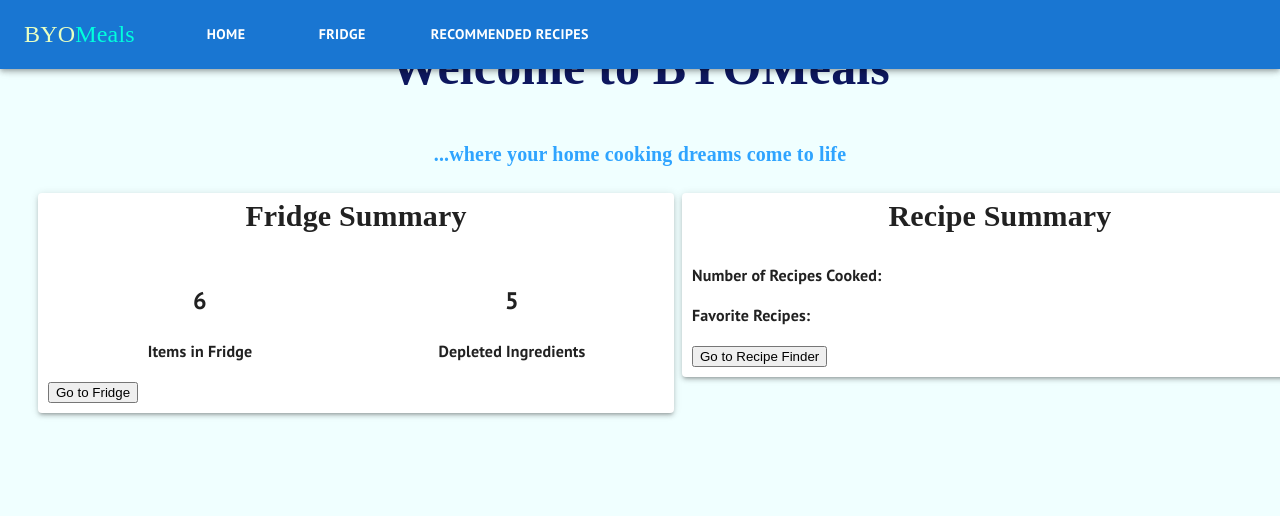
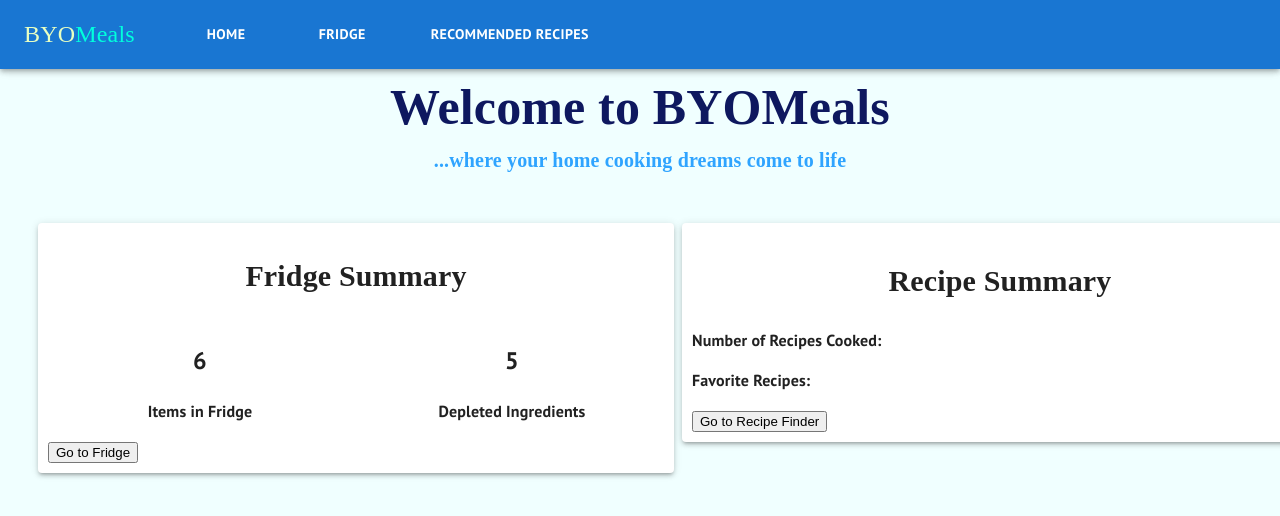
Before and after one commit to ybuchi/byomeals, a React (Create React App) app: page / in a window 1280 px wide. Shown: the top 516 px of the page. Built offline with nearby package versions, Linux system fonts and the light colour scheme; data requests are answered from the project's data file; a web font is replaced by a local one.

Commit message:
More CSS adjustments to the dashboard paper components

```diff
--- a/src/Components/App.js
+++ b/src/Components/App.js
@@ -153,6 +153,7 @@ function App() {
         {/* {windowSize ? <Drawers handleDrawerClose={handleDrawerClose} open={open}/> : null} */}
       </Box>
 
+      {/* MAKE SURE TO KEEP THIS OUTSIDE OF BOX COMPONENT */}
       <Outlet context={[fridgeData, setFridgeData, newItemForm, newItemFormState, searchState, setSearchState]}/>
       </>
 
--- a/src/Components/Dashboard.css
+++ b/src/Components/Dashboard.css
@@ -2,7 +2,8 @@
     font-size: 50px;
     font-family: 'Skranji', cursive;
     color: #0E185F;
-    margin-top: 30px;
+    margin-top: 70px;
+    margin-bottom: 0px;
     text-align: center;
 }
 .subtitle {
@@ -12,3 +13,7 @@
     margin: 0px;
     text-align: center;
 }
+
+#item-container {
+    margin-top: 40px;
+}
--- a/src/Components/FridgeDashboard.css
+++ b/src/Components/FridgeDashboard.css
@@ -2,9 +2,10 @@
     font-size: 30px;
     text-align: center;
     font-family: "Skranji", cursive;
+    margin-top: 20px;
 }
 .fridge-summary-paper {
-    padding: 0px 10px 10px 10px;
+    padding: 10px 10px 10px 10px;
     font-family: "PT Sans", sans-serif;
 }
 .numberOf-itemsInFridge{
--- a/src/Components/RecipesDashboard.css
+++ b/src/Components/RecipesDashboard.css
@@ -4,6 +4,6 @@
     font-family: "Skranji", cursive;
 }
 .recipe-summary-paper {
-    padding: 0px 10px 10px 10px;
+    padding: 10px 10px 10px 10px;
     font-family: "PT Sans", sans-serif;
 }
```
